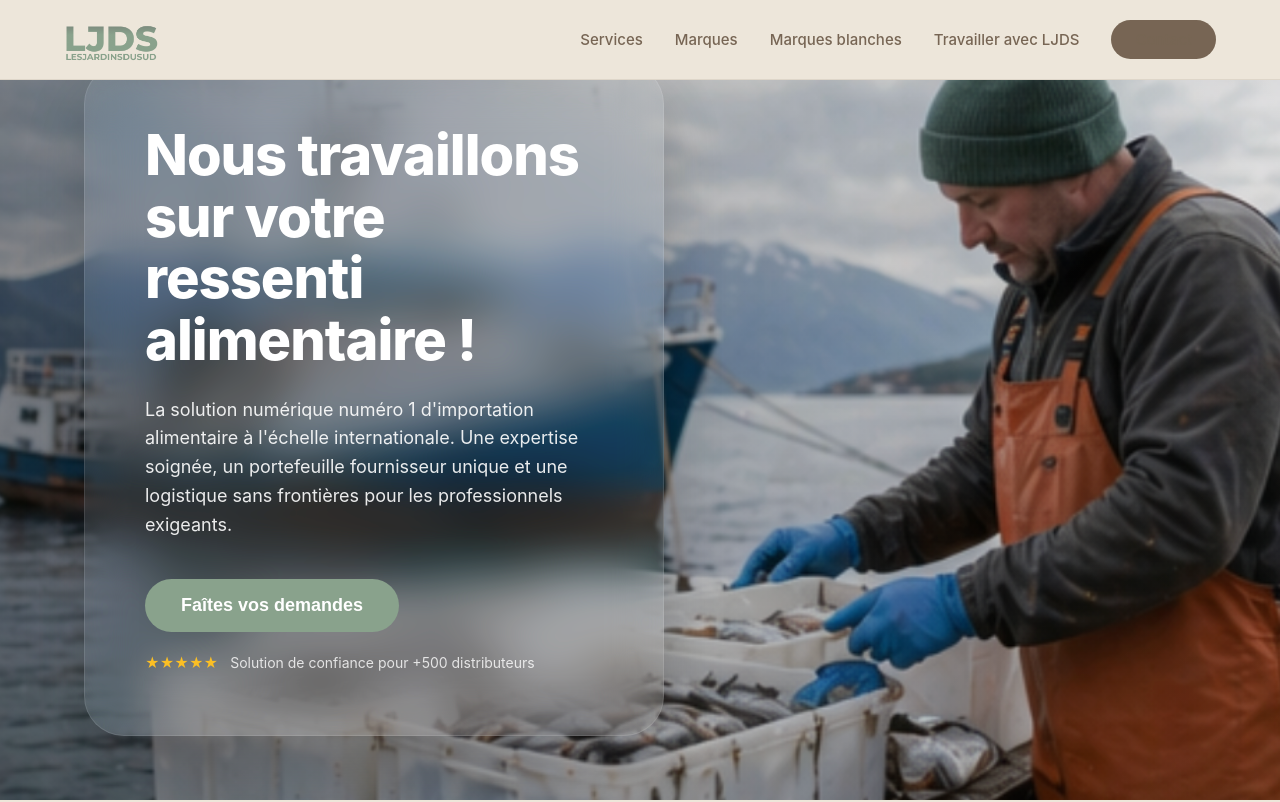
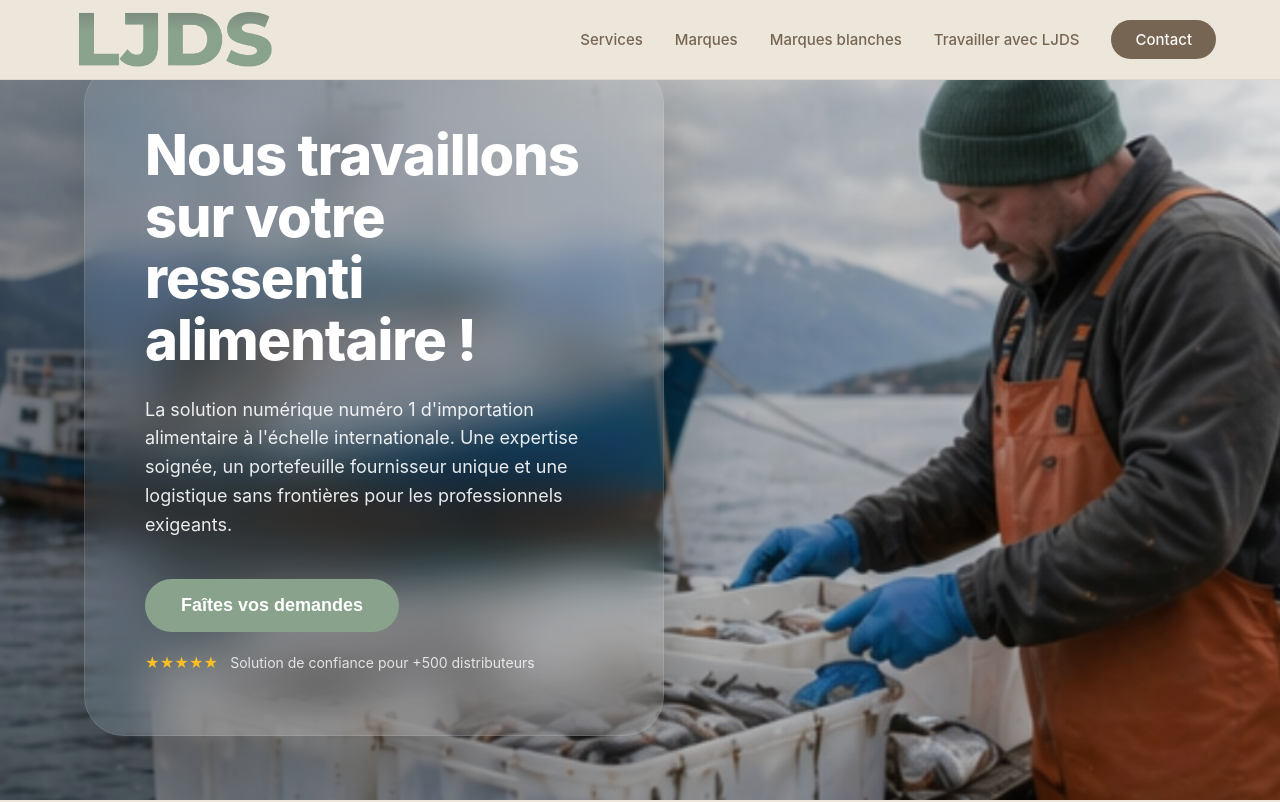
Before and after one commit to robinmasini/LJDS, a React (Vite) app: page / in a window 1280 px wide. Shown: the top 802 px of the page. Built offline with nearby package versions, Linux system fonts and the light colour scheme.

Commit message:
Enlarge and align navbar logo, fix contact button color

```diff
--- a/src/components/Navbar.css
+++ b/src/components/Navbar.css
@@ -28,6 +28,9 @@
 
 .logo img {
     display: block;
+    height: 55px; /* Enlarged from 45px */
+    width: auto;
+    margin-left: 15px; /* Slight shift to the right */
 }
 
 
@@ -131,7 +134,7 @@
 
 .btn-secondary {
     background: var(--color-primary);
-    color: #fff;
+    color: #fff !important; /* Ensure it stays white */
     padding: 10px 24px;
     border-radius: 50px;
     border: none;
--- a/src/components/Navbar.jsx
+++ b/src/components/Navbar.jsx
@@ -13,7 +13,7 @@ const Navbar = () => {
     <nav className="navbar">
       <div className="navbar-container">
         <div className="logo">
-          <img src={logo} alt="LJDS Logo" height="45" />
+          <img src={logo} alt="LJDS Logo" />
         </div>
 
         <div className={`nav-links-container ${isMenuOpen ? 'active' : ''}`}>
```
Also changed, not shown: src/assets/LJDS.png.
